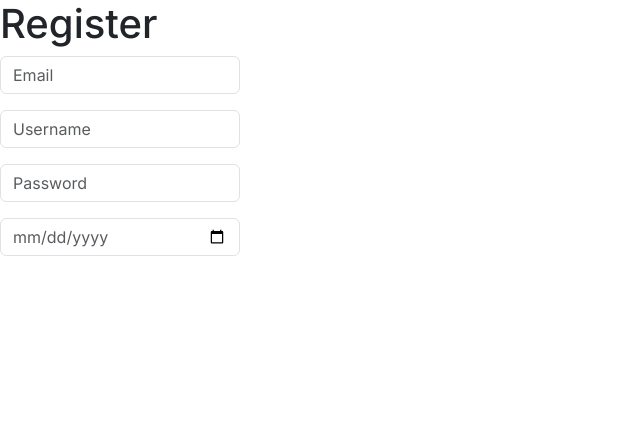
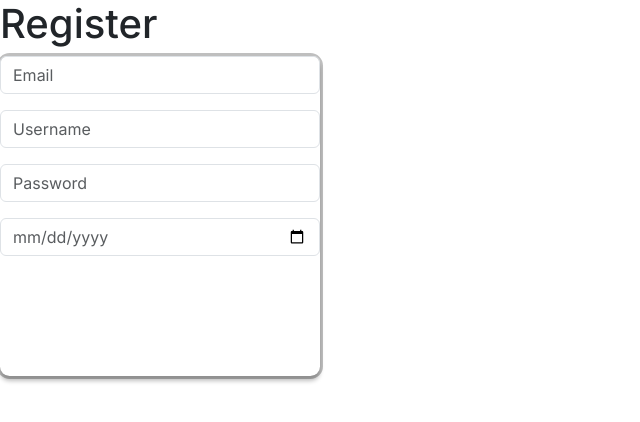
Before and after one commit to keyprocedure/social-playlist-network, a Next.js app in the folder application/beatlink/: page /register in a window 1280 px wide. Shown: the top 422 px of the page, without its empty margins (0-640 px from the left). Built offline with nearby package versions, Linux system fonts and the light colour scheme.

Commit message:
add initial rounded rectangle container

```diff
--- a/application/beatlink/src/app/components/RegisterPage/RegisterPageLayout.js
+++ b/application/beatlink/src/app/components/RegisterPage/RegisterPageLayout.js
@@ -27,7 +27,9 @@ export default function RegisterPageLayout() {
 	return (
 		<>
 			<h1>Register</h1>
-			<div className="d-flex flex-column form-container">
+      <div className="form-container">
+
+        <div className="d-flex flex-column justify-content-center">
           <div className="input-group mb-3">
             <CustomInput
               type={"email"}
@@ -60,6 +62,7 @@ export default function RegisterPageLayout() {
               onChange={handleBirthdayChange}></CustomInput>
           </div>
         </div>
+			</div>
 		</>
 	);
 }
--- a/application/beatlink/src/app/components/css/RegisterPageLayout.css
+++ b/application/beatlink/src/app/components/css/RegisterPageLayout.css
@@ -1,4 +1,9 @@
 .form-container {
-	width: 15rem;
+	width: 20rem;
 	height: 20rem;
+  display: inline-block;
+  border-radius: 3%;
+  box-shadow: 0px 5px 4px rgba(0, 0, 0, 0.25);
+  background-color: #ffffff;
+  outline: solid rgba(0, 0, 0, .25);
 }
```
Lines whose indentation alone changed are shown as unchanged.
